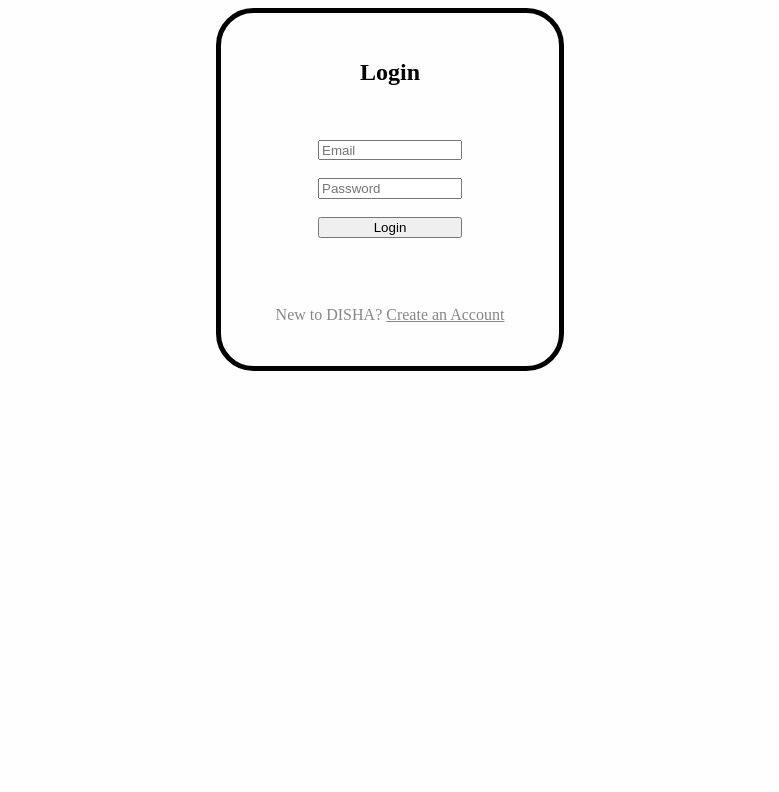
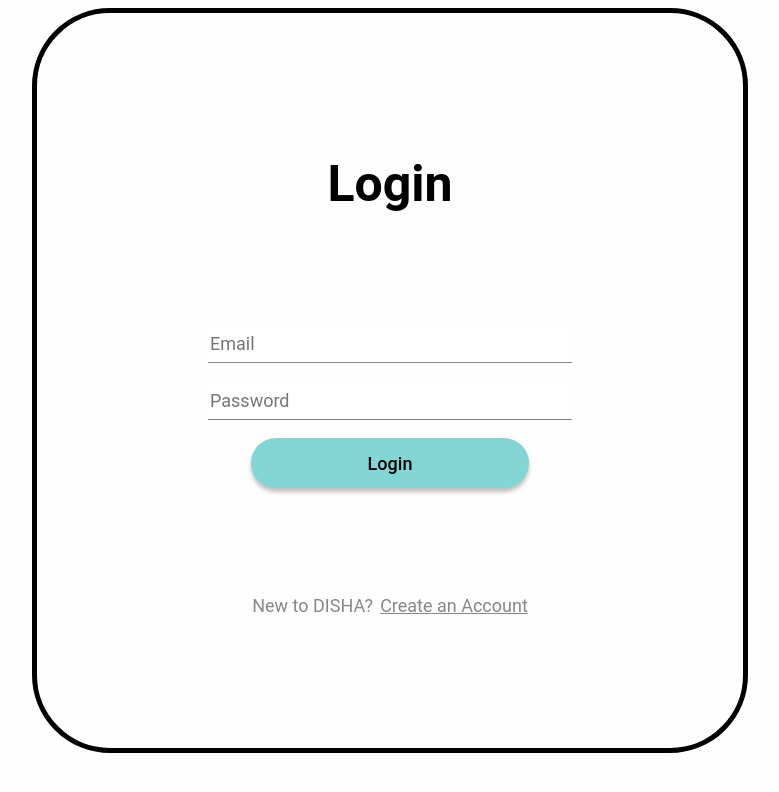
Before and after one commit to webimpactuw/Disha, a plain HTML site: page login/login.html in a window 1280 px wide. Shown: the whole page, without its empty margins (250-1029 px from the left). Drawn offline with Linux system fonts and the light colour scheme.

Commit message:
aesthetic changes
Changed the dimensions to match more of what was on the figma. Changed the borders of the text input fields, and styled the login button.

```diff
--- a/login/login.css
+++ b/login/login.css
@@ -1,5 +1,22 @@
 body {
-    background-color: #FFFEFE;
+  background-color: #FFFEFE
+}
+
+.login-field {
+  border: 0;
+}
+
+.login-text {
+  width: 360px;
+  height: 36px;
+
+  font-family: 'Roboto', serif;
+  font-style: normal;
+  font-weight: 400;
+  font-size: 18px;
+  line-height: 21px;
+
+  border-bottom: 1.5px solid #8C8181;
 }
 
 #login {
@@ -8,10 +25,10 @@ body {
   justify-content: center;
   align-items: center;
   margin: auto;
-    width: 21.18em;
-    height: 22.05em;
+  width: 706px;
+  height: 735px;
   border: 5px solid black;
-    border-radius: 2.34em;
+  border-radius: 78px;
 }
 
 #login-fields {
@@ -21,15 +38,61 @@ body {
 }
 
 #login-head {
-  /*   border-style: solid; */
-    font-size: 1.5em;
+  width: 253px;
+  height: 57px;
+
+  font-family: 'Roboto', serif;
+  font-style: normal;
+  font-weight: 700;
+  font-size: 50px;
+  line-height: 59px;
+  display: flex;
+  justify-content: center;
+  text-align: center;
+
+  color: #000000;
 }
 
-  #new-user, #sign-up-link {
+#submit {
+  width: 278px;
+  height: 50px;
+
+  background: #81D5D5;
+  box-shadow: 0px 4px 4px rgba(0, 0, 0, 0.25);
+  border-radius: 26.5px;
+
+  font-family: 'Roboto', serif;
+  font-style: normal;
+  font-weight: 500;
+  font-size: 18px;
+  line-height: 21px;
+
+  margin: auto;
+}
+
+#new-user {
+  width: 324px;
+  height: 35px;
+
+  font-family: 'Roboto';
+  font-style: normal;
+  font-weight: 400;
+  font-size: 18px;
+  line-height: 21px;
+  display: flex;
+  justify-content: center;
+
   color: #8A8686;
 }
 
-  .login-text {
-    width: 10.2em;
-    height: 1.08em;
+#sign-up-link {
+  margin-left: 7px;
+
+  font-family: 'Roboto';
+  font-style: normal;
+  font-weight: 400;
+  font-size: 18px;
+  line-height: 21px;
+
+  color: #8A8686;
 }
--- a/login/login.html
+++ b/login/login.html
@@ -11,9 +11,9 @@
         <form id="login">
             <h2 id="login-head">Login</h2>
             <div id="login-fields">
-              <input type="email" id="email" class="login-text" name="email" placeholder="Email"><br>
-              <input type="passworld" id="password" class="login-text" name="password" placeholder="Password"><br>
-              <input type="submit" value="Login" id="submit" name="submit">
+              <input type="email" id="email" class="login-text login-field" name="email" placeholder="Email"><br>
+              <input type="passworld" id="password" class="login-text login-field" name="password" placeholder="Password"><br>
+              <input type="submit" value="Login" id="submit" name="submit" class="login-field">
             </div><br>
           <p id="new-user">New to DISHA? <a href="#" target="_blank" id="sign-up-link">Create an Account</a></p>
         </form>
```
Lines whose indentation alone changed are shown as unchanged.
